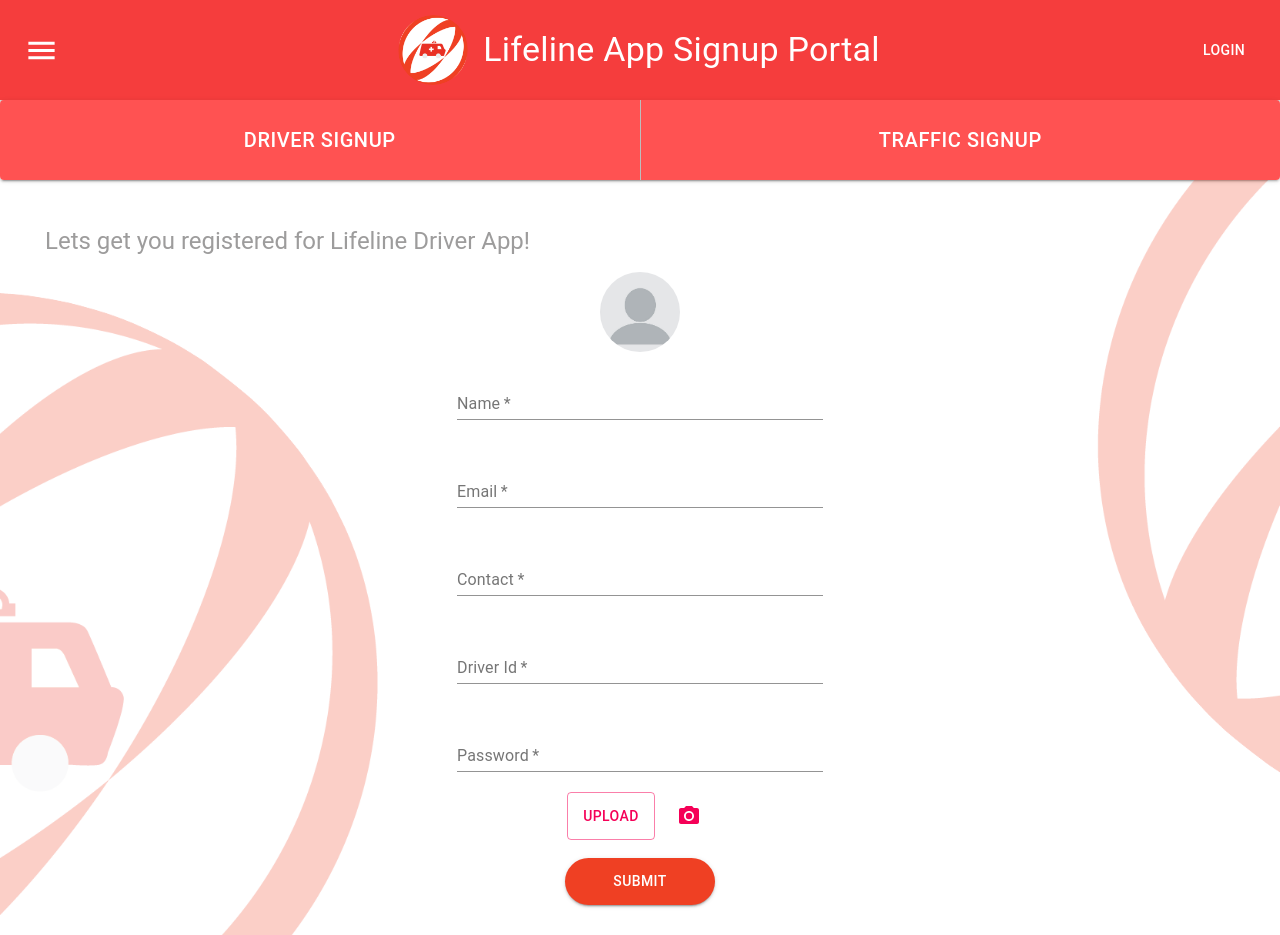
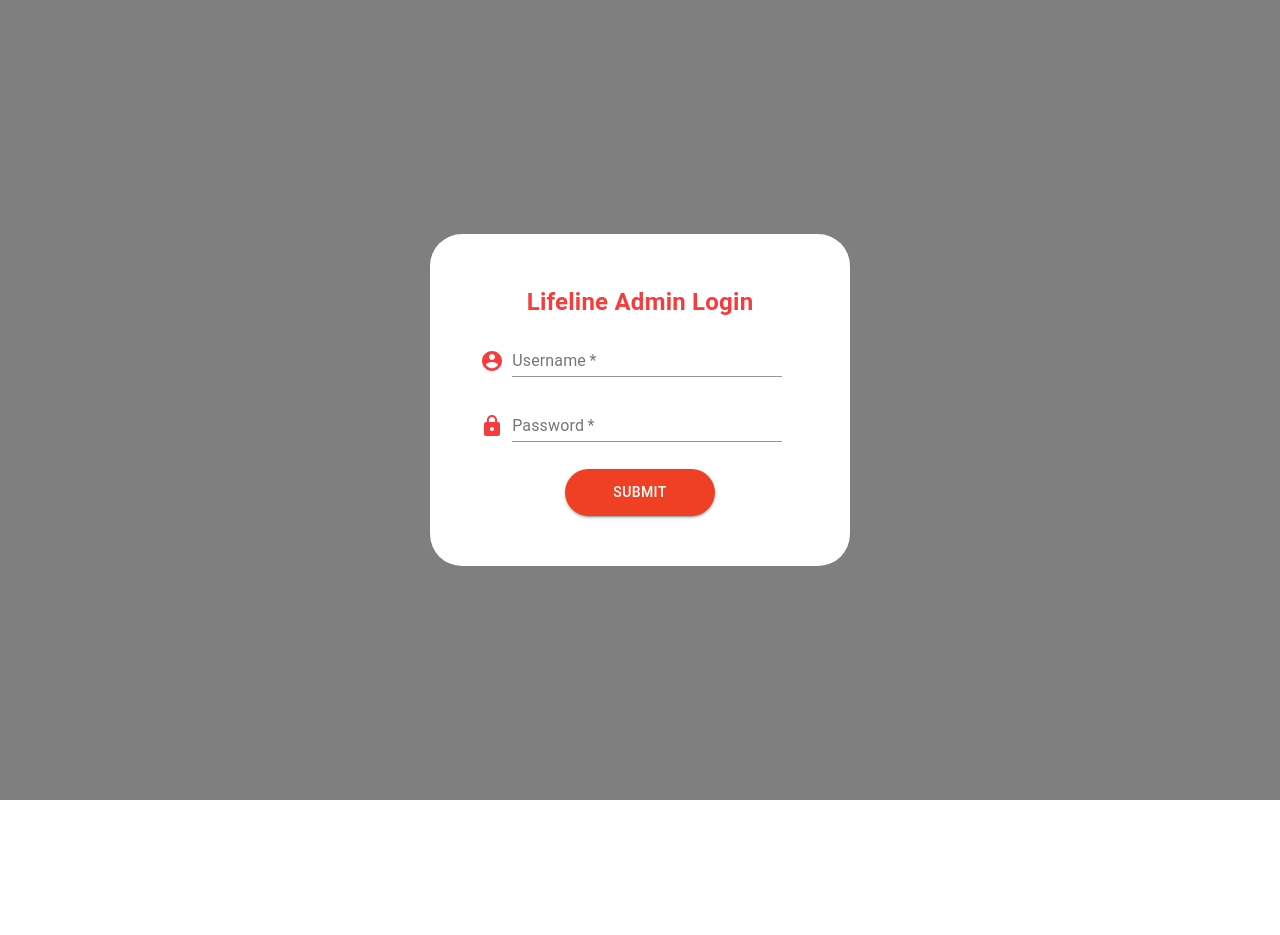
Before and after one commit to ShriBuzz/LifelineWeb, a React (Create React App) app: page / in a window 1280 px wide. After the commit the page ends 800 px from the top, so only its background shows below. Built offline with nearby package versions, Linux system fonts and the light colour scheme.

Commit message:
Add routes

```diff
--- a/src/App.js
+++ b/src/App.js
@@ -1,15 +1,9 @@
 import React from "react";
 
-import NavBar from "./components/NavBar";
-import Signup from "./components/Signup";
+import Routes from "./navigation/router";
 
 const App = () => {
-  return (
-    <React.Fragment>
-      <NavBar />
-      <Signup />
-    </React.Fragment>
-  );
+  return <Routes />;
 };
 
 export default App;
```
